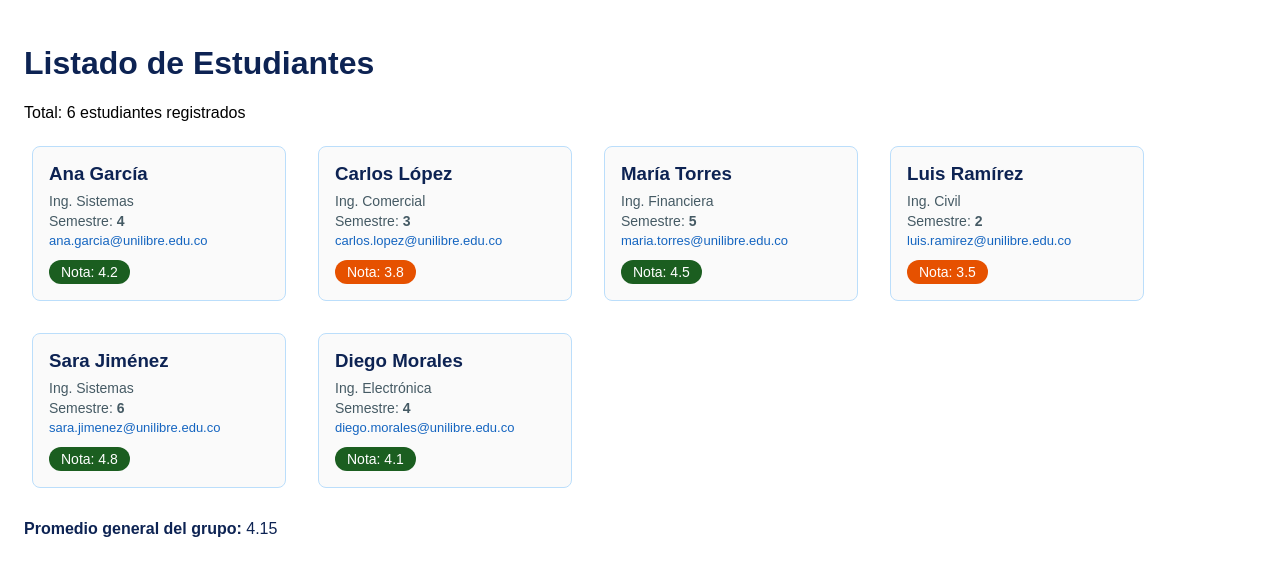
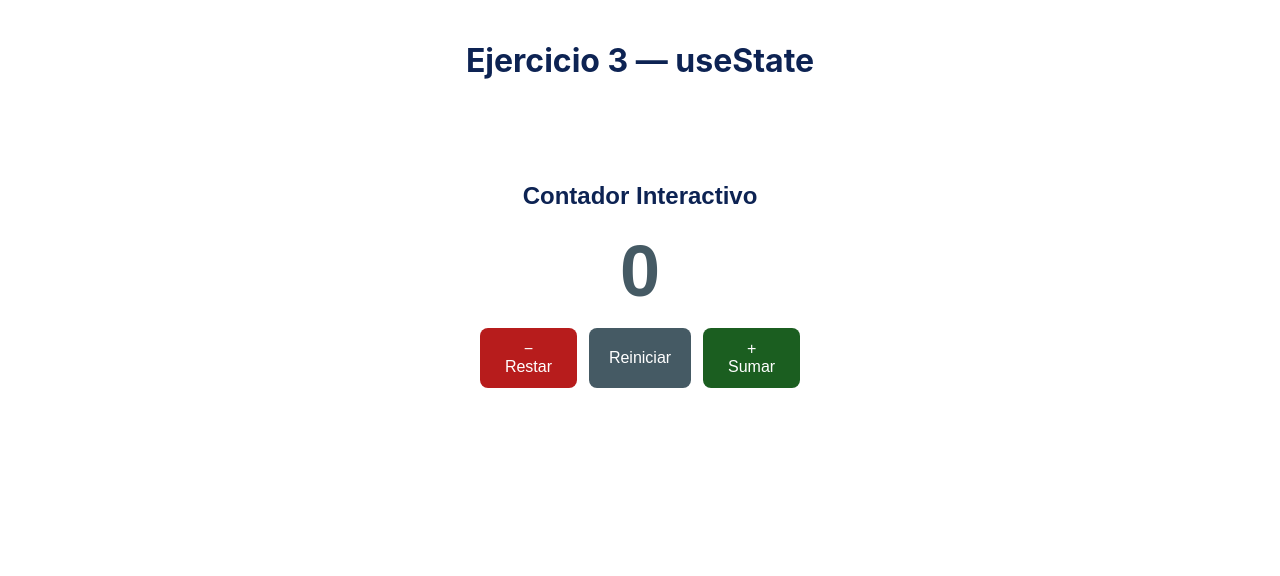
Before and after one commit to IsaCode4/Taller-React-y-Vite, a React (Create React App) app in the folder Documents/TallerReact/taller1-cra/: page / in a window 1280 px wide. Shown: the top 576 px of the page. Built offline with nearby package versions, Linux system fonts and the light colour scheme.

Commit message:
Ejercicio 3 (CRA y Vite): Contador basico con useState

```diff
--- a/Documents/TallerReact/taller1-cra/src/App.js
+++ b/Documents/TallerReact/taller1-cra/src/App.js
@@ -1,83 +1,13 @@
-import TarjetaEstudiante from "./TarjetaEstudiante";
-
-const estudiantes = [
-  {
-    id: 1,
-    nombre: "Ana García",
-    programa: "Ing. Sistemas",
-    semestre: 4,
-    email: "ana.garcia@unilibre.edu.co",
-    nota: 4.2,
-  },
-  {
-    id: 2,
-    nombre: "Carlos López",
-    programa: "Ing. Comercial",
-    semestre: 3,
-    email: "carlos.lopez@unilibre.edu.co",
-    nota: 3.8,
-  },
-  {
-    id: 3,
-    nombre: "María Torres",
-    programa: "Ing. Financiera",
-    semestre: 5,
-    email: "maria.torres@unilibre.edu.co",
-    nota: 4.5,
-  },
-  {
-    id: 4,
-    nombre: "Luis Ramírez",
-    programa: "Ing. Civil",
-    semestre: 2,
-    email: "luis.ramirez@unilibre.edu.co",
-    nota: 3.5,
-  },
-  {
-    id: 5,
-    nombre: "Sara Jiménez",
-    programa: "Ing. Sistemas",
-    semestre: 6,
-    email: "sara.jimenez@unilibre.edu.co",
-    nota: 4.8,
-  },
-  {
-    id: 6,
-    nombre: "Diego Morales",
-    programa: "Ing. Electrónica",
-    semestre: 4,
-    email: "diego.morales@unilibre.edu.co",
-    nota: 4.1,
-  },
-];
+// src/App.js
+import Contador from "./Contador";
 
 function App() {
-  // Calcular promedio de notas (suma todas las notas y divide por el total)
-  const promedio = (
-    estudiantes.reduce((acum, est) => acum + est.nota, 0) / estudiantes.length
-  ).toFixed(2);
-
   return (
-    <div style={{ padding: "24px", fontFamily: "Arial" }}>
-      <h1 style={{ color: "#0D2353" }}>Listado de Estudiantes</h1>
-      <p>Total: {estudiantes.length} estudiantes registrados</p>
-
-      <div style={{ display: "flex", flexWrap: "wrap", gap: "16px" }}>
-        {estudiantes.map((est) => (
-          <TarjetaEstudiante
-            key={est.id}
-            nombre={est.nombre}
-            programa={est.programa}
-            semestre={est.semestre}
-            email={est.email}
-            nota={est.nota}
-          />
-        ))}
-      </div>
-
-      <p style={{ marginTop: "24px", fontSize: "16px", color: "#0D2353" }}>
-        <strong>Promedio general del grupo:</strong> {promedio}
-      </p>
+    <div>
+      <h1 style={{ textAlign: "center", color: "#0D2353", padding: "20px" }}>
+        Ejercicio 3 — useState
+      </h1>
+      <Contador />
     </div>
   );
 }
--- /dev/null
+++ b/Documents/TallerReact/taller1-cra/src/Contador.js
@@ -0,0 +1,82 @@
+import { useState } from "react"; // ← Importar el Hook
+
+function Contador() {
+  // Declarar el estado
+  const [contador, setContador] = useState(0);
+
+  // Funciones manejadoras de eventos
+  const incrementar = () => setContador(contador + 1);
+  const decrementar = () => setContador(contador - 1);
+  const reiniciar = () => setContador(0);
+
+  // Color dinámico según el valor
+  const color = contador > 0 ? "#1B5E20" : contador < 0 ? "#B71C1C" : "#455A64";
+
+  return (
+    <div
+      style={{
+        textAlign: "center",
+        padding: "40px",
+        fontFamily: "Arial",
+        maxWidth: "320px",
+        margin: "0 auto",
+      }}
+    >
+      <h2 style={{ color: "#0D2353" }}>Contador Interactivo</h2>
+
+      {/* Mostrar el valor actual con color dinámico */}
+      <p
+        style={{
+          fontSize: "72px",
+          fontWeight: "bold",
+          color: color,
+          margin: "16px 0",
+        }}
+      >
+        {contador}
+      </p>
+
+      {/* Botones de control */}
+      <div style={{ display: "flex", gap: "12px", justifyContent: "center" }}>
+        <button onClick={decrementar} style={estiloBoton("#B71C1C")}>
+          − Restar
+        </button>
+
+        <button onClick={reiniciar} style={estiloBoton("#455A64")}>
+          Reiniciar
+        </button>
+
+        <button onClick={incrementar} style={estiloBoton("#1B5E20")}>
+          + Sumar
+        </button>
+      </div>
+
+      {/* Mensaje condicional */}
+      {contador > 10 && (
+        <p style={{ color: "#1565C0", marginTop: "16px" }}>
+          ¡Número grande! Mayor a 10.
+        </p>
+      )}
+      {contador < -10 && (
+        <p style={{ color: "#B71C1C", marginTop: "16px" }}>
+          ¡Número muy negativo! Menor a -10.
+        </p>
+      )}
+    </div>
+  );
+}
+
+// Función auxiliar para el estilo de los botones
+function estiloBoton(color) {
+  return {
+    backgroundColor: color,
+    color: "white",
+    border: "none",
+    borderRadius: "8px",
+    padding: "12px 20px",
+    fontSize: "16px",
+    cursor: "pointer",
+  };
+}
+
+export default Contador;
```
Also changed, not shown: 2 other files (tests, documents, lock files or other folders).
